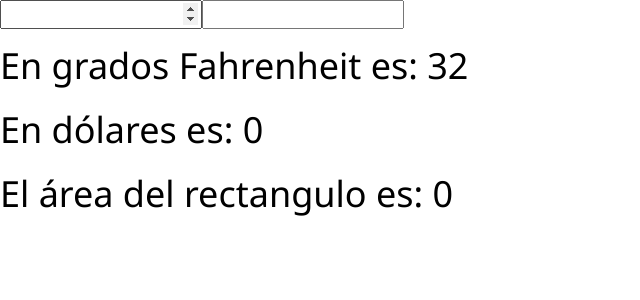
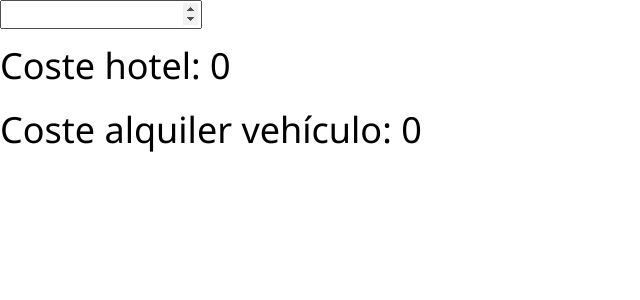
Before and after one commit to planetacomputer/react-pablo, a React (Vite) app: page / in a window 1280 px wide. Shown: the top 300 px of the page, without its empty margins (0-640 px from the left). Built offline with nearby package versions, Linux system fonts and the light colour scheme.

Commit message:
29-Ejercicio viaje

```diff
--- a/src/App.jsx
+++ b/src/App.jsx
@@ -3,15 +3,12 @@ import ComponenteMultiple from './components/ComponenteMultiple';
 import './App.css';
 
 const App = () => {
-  const [datos1, setDatos1] = useState(0);
-  const [datos2, setDatos2] = useState(0);
+  const [dias, setDias] = useState(0);
   return (
     <div>
-        <input type="number" onChange={(e) => setDatos1(e.target.value)} />
-        <input type="number" onChange={(e) => setDatos2(e.target.value)} />
-        <ComponenteMultiple opcion={1} dato1={datos1} />
-        <ComponenteMultiple opcion={2} dato1={datos1} />
-        <ComponenteMultiple opcion={3} dato1={datos1} dato2={datos2} />
+        <input type="number" onChange={(e) => setDias(e.target.value)} />
+        <ComponenteMultiple opcion={1} dias={dias} />
+        <ComponenteMultiple opcion={2} dias={dias} />
     </div>
   )
 }
--- a/src/components/ComponenteMultiple.jsx
+++ b/src/components/ComponenteMultiple.jsx
@@ -1,9 +1,22 @@
-const ComponenteMultiple = ({ opcion, dato1, dato2 }) => {
+
+const ComponenteMultiple = ({ opcion, dias }) => {
+    function calcularCosteHotel() {
+        return dias*40;
+    }
+    function calcularCosteVehiculo() {
+        let coste = dias*40;
+        if (dias > 7){
+            coste = coste - 50;
+        }
+        else if (dias > 3){
+            coste = coste - 20;
+        }
+        return coste;
+    }
     return (
         <div>
-            {opcion === 1 ? <h1>En grados Fahrenheit es: {(dato1*9/5)+32}</h1> :
-            opcion === 2 ? <h1>En dólares es: {dato1 * 1.5}</h1> :
-            opcion === 3 ? <h1>El área del rectangulo es: {dato1*dato2}</h1> : ''}
+            {opcion === 1 ? <h1>Coste hotel: { calcularCosteHotel() }</h1> :
+            opcion === 2 ? <h1>Coste alquiler vehículo: {calcularCosteVehiculo()}</h1> : ''}
         </div>
     )
 }
```
